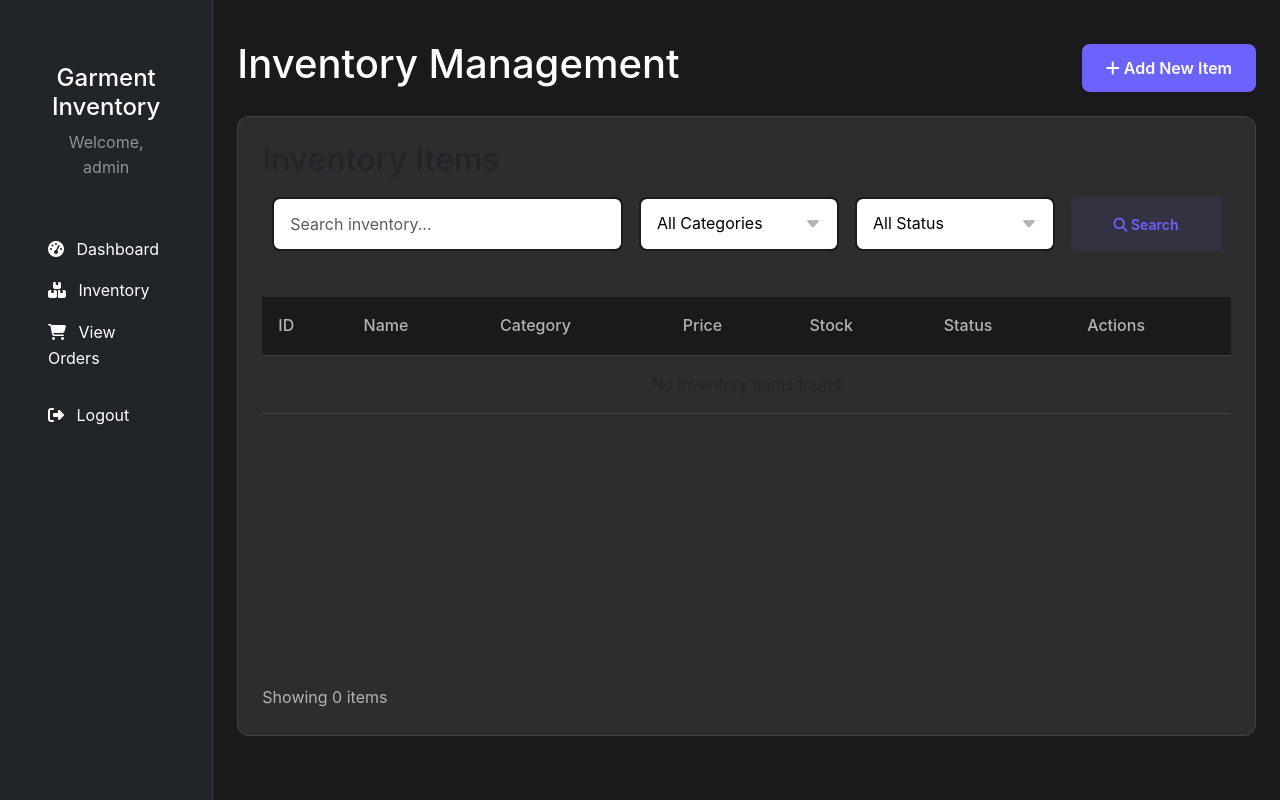
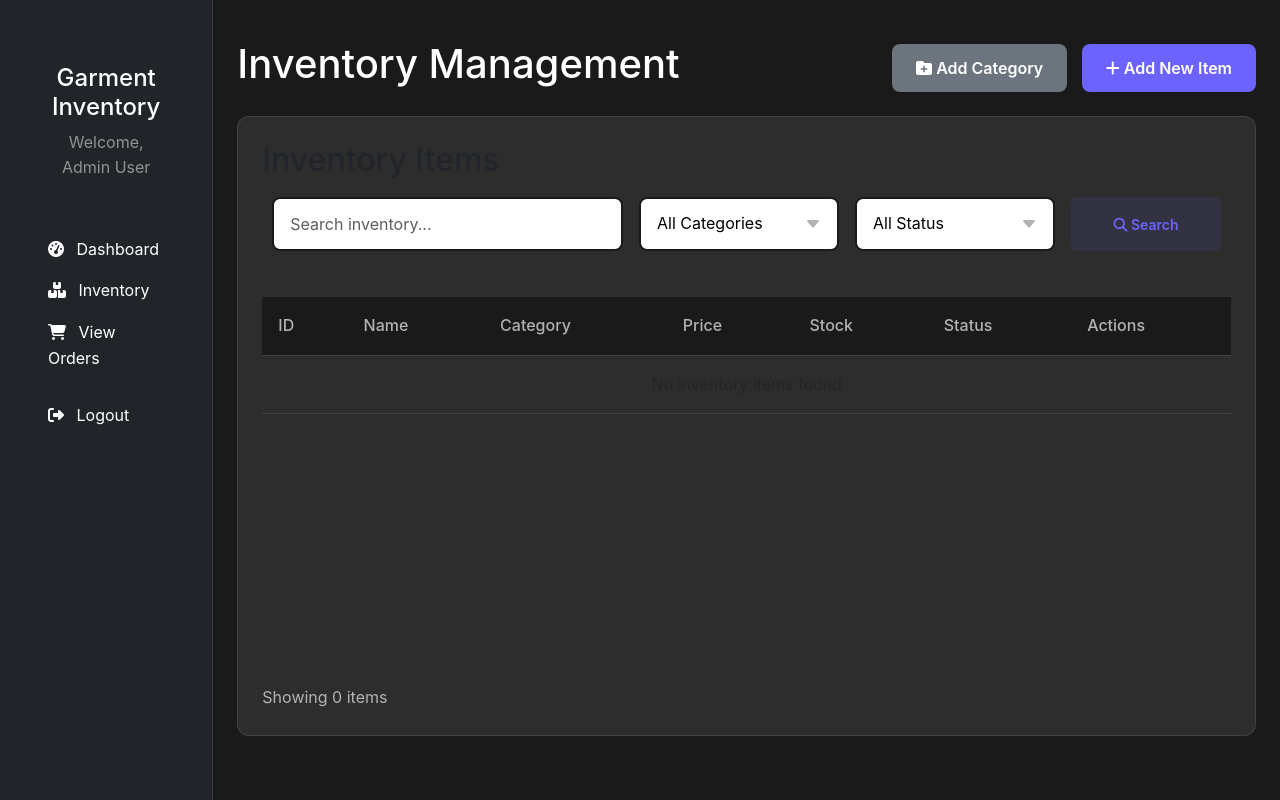
Before and after one commit to Seaaaany1804/garment-inventory-management, a PHP site: page /pages/admin/inventory.php in a window 1280 px wide. Run offline with PHP 8.4, Linux system fonts and the light colour scheme; a user stored in the database is signed in; data comes from the database, SQL or seed files in the repository; data that the repository does not hold is empty; some libraries are stand-ins or nearby versions.

Commit message:
feat: add category function under admin/inventory

```diff
--- a/layouts/header.php
+++ b/layouts/header.php
@@ -29,7 +29,7 @@
                 <div class="position-sticky pt-3 h-100">
                     <div class="text-center p-3 mb-3">
                         <h4 class="text-white">Garment Inventory</h4>
-                        <p class="text-white-50">Welcome, <?php echo $_SESSION['username']; ?></p>
+                        <p class="text-white-50">Welcome, <?php echo $_SESSION['full_name']; ?></p>
                     </div>
                     <ul class="nav flex-column">
                         <?php if ($_SESSION['role'] == 'admin') { ?>
--- a/notes.txt
+++ b/notes.txt
@@ -2,11 +2,10 @@
 UI
 - alert for Product Added Successfully
 - redesign dashboard for staff
-- add view function for sales/dashboard
+- add recent orders view function for sales/dashboard
 
 Test
 - filter functions
 
 Issues
 - inventory item can't be deleted if an order is created, find a fix
-- no ways to create or manage categories, add one
--- a/pages/admin/inventory.php
+++ b/pages/admin/inventory.php
@@ -28,6 +28,20 @@
                 ]);
 
                 $_SESSION['success_message'] = "Product added successfully!";
+            } elseif ($_POST['action'] === 'add_category') {
+                // Add new category
+                $stmt = $conn->prepare("INSERT INTO categories (name) VALUES (?)");
+                $stmt->execute([$_POST['category_name']]);
+
+                // Log activity
+                $stmt = $conn->prepare("INSERT INTO activity_log (user_id, description, action) VALUES (?, ?, ?)");
+                $stmt->execute([
+                    $_SESSION['user_id'],
+                    "Added new category: " . $_POST['category_name'],
+                    "add_category"
+                ]);
+
+                $_SESSION['success_message'] = "Category added successfully!";
             } elseif ($_POST['action'] === 'edit') {
                 // Update existing item
                 $stmt = $conn->prepare("UPDATE products SET name = ?, category_id = ?, price = ?, stock = ? WHERE id = ?");
@@ -143,9 +157,14 @@
 <div style="display: flex; flex-direction: column; min-height: calc(100vh - 80px); margin-top: 40px;">
     <div style="display: flex; justify-content: space-between; align-items: center; margin-bottom: 20px;">
         <h1><?php echo $page_title; ?></h1>
-        <button class="btn btn-primary" style="width: auto;" onclick="openAddModal()">
-            <i class="fas fa-plus"></i> Add New Item
-        </button>
+        <div>
+            <button class="btn btn-secondary" style="width: auto; margin-right: 10px;" onclick="openAddCategoryModal()">
+                <i class="fas fa-folder-plus"></i> Add Category
+            </button>
+            <button class="btn btn-primary" style="width: auto;" onclick="openAddModal()">
+                <i class="fas fa-plus"></i> Add New Item
+            </button>
+        </div>
     </div>
 
     <!-- Inventory List -->
@@ -340,9 +359,43 @@
     </div>
 </div>
 
+<!-- Add Category Modal -->
+<div id="addCategoryModal" class="modal" style="display: none; position: fixed; z-index: 1000; left: 0; top: 0; width: 100%; height: 100%; overflow: auto; background-color: rgba(0,0,0,0.5);">
+    <div class="modal-content" style="background-color: var(--background-light); margin: 10% auto; padding: 20px; border-radius: 8px; width: 80%; max-width: 500px; box-shadow: 0 4px 8px rgba(0, 0, 0, 0.2);">
+        <div style="display: flex; justify-content: space-between; align-items: center; margin-bottom: 1.5rem;">
+            <h2>Add New Category</h2>
+            <button class="btn btn-sm" onclick="closeModal('addCategoryModal')" style="background: none; color: var(--text-secondary);">
+                <i class="fas fa-times"></i>
+            </button>
+        </div>
+
+        <form id="addCategoryForm" method="POST" action="inventory.php" class="item-form">
+            <input type="hidden" name="action" value="add_category">
+
+            <div class="form-row" style="margin-bottom: 20px;">
+                <label for="category_name">Category Name</label>
+                <input type="text" id="category_name" name="category_name" class="form-control" required>
+            </div>
+
+            <div style="margin-top: 1rem; text-align: right;">
+                <button type="button" class="btn btn-sm" onclick="closeModal('addCategoryModal')" style="margin-right: 0.5rem;">
+                    Cancel
+                </button>
+                <button type="submit" class="btn btn-primary" style="width: auto;">
+                    <i class="fas fa-save"></i> Add Category
+                </button>
+            </div>
+        </form>
+    </div>
+</div>
+
 <script>
     function openAddModal() {
         document.getElementById('addItemModal').style.display = 'block';
+    }
+
+    function openAddCategoryModal() {
+        document.getElementById('addCategoryModal').style.display = 'block';
     }
 
     function openEditModal(id, name, category, price, stock) {
```
